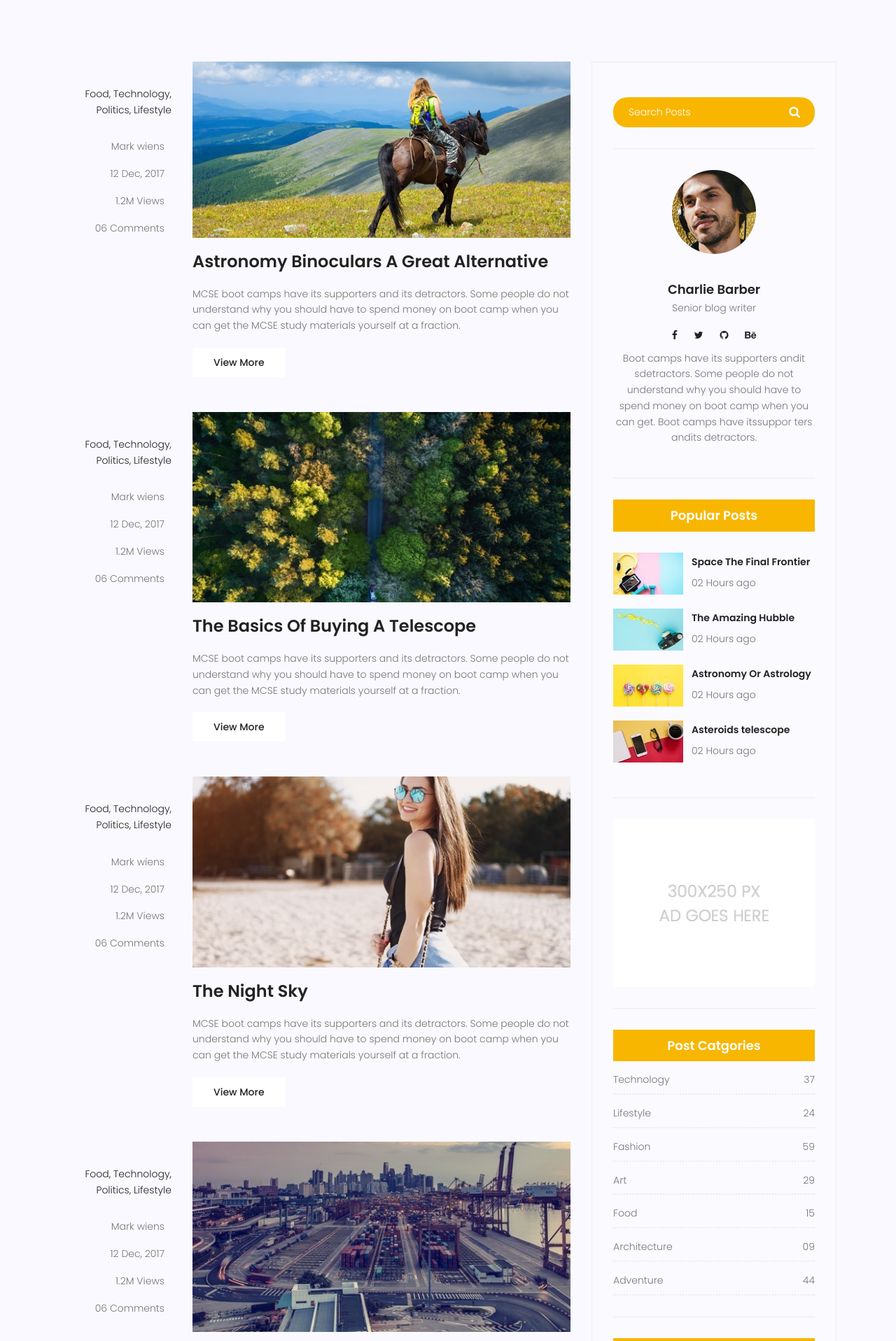
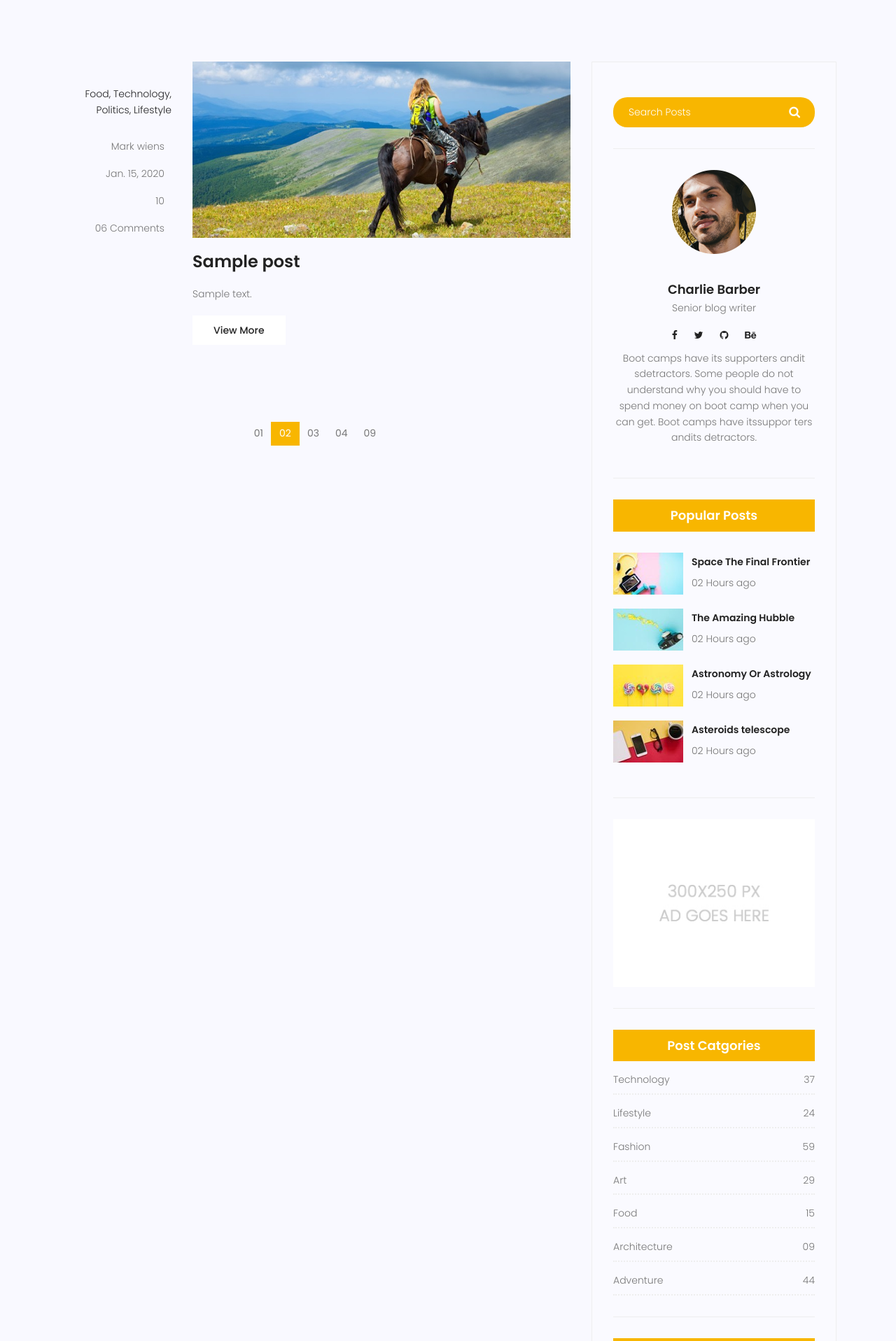
Before and after one commit to Navideyar/mysite, a Django app: page /blog/ in a window 1280 px wide. Shown: the part 994-2911 px from the top of the page at 70% size. Run offline with Django 4.2, Linux system fonts and the light colour scheme; tables that the repository leaves empty hold one stand-in row (values such as "Sample post"); some libraries are stand-ins or nearby versions.

Commit message:
model data in templates
Displaying model data in templates

```diff
--- a/blog/urls.py
+++ b/blog/urls.py
@@ -7,4 +7,5 @@ app_name = 'blog'
 urlpatterns = [
     path('', blog_view , name = 'index'),
     path('single', blog_single , name = 'single'),
+    path('test', test , name = 'test'),
 ]
--- a/blog/views.py
+++ b/blog/views.py
@@ -1,8 +1,19 @@
 from django.shortcuts import render
+from blog.models import Post
+
 
 # Create your views here.
-def blog_view (request) :
-       return render(request,'blog/blog-home.html')
+def blog_view(request):
+    posts = Post.objects.filter(status=1)
+    context = {"posts": posts}
+    return render(request, "blog/blog-home.html", context)
 
-def blog_single (request) :
-       return render(request,'blog/blog-single.html')
+
+def blog_single(request):
+    return render(request, "blog/blog-single.html")
+
+
+def test(request):
+    posts = Post.objects.all()
+    context = {"posts": posts}
+    return render(request, "test.html", context)
--- a/templates/blog/blog-home.html
+++ b/templates/blog/blog-home.html
@@ -1,18 +1,14 @@
-{% extends 'base.html' %}
-{% load static %}
-{% block content %}
+{% extends 'base.html' %} {% load static %} {% block content %}
 <!-- start banner Area -->
 <section class="banner-area relative blog-home-banner" id="home">
   <div class="overlay overlay-bg"></div>
   <div class="container">
     <div class="row d-flex align-items-center justify-content-center">
       <div class="about-content blog-header-content col-lg-12">
-							<h1 class="text-white">
-								Dude You’re Getting
-								a Telescope
-							</h1>
+        <h1 class="text-white">Dude You’re Getting a Telescope</h1>
         <p class="text-white">
-								There is a moment in the life of any aspiring astronomer that it is time to buy that first
+          There is a moment in the life of any aspiring astronomer that it is
+          time to buy that first
         </p>
       </div>
     </div>
@@ -21,7 +17,7 @@
 <!-- End banner Area -->
 
 <!-- Start top-category-widget Area -->
-			<section class="top-category-widget-area pt-90 pb-90 ">
+<section class="top-category-widget-area pt-90 pb-90">
   <div class="container">
     <div class="row">
       <div class="col-lg-4">
@@ -30,10 +26,16 @@
             <div class="overlay overlay-bg"></div>
             <a href="#" target="_blank">
               <div class="thumb">
-								  		 <img class="content-image img-fluid d-block mx-auto" src="{% static 'img/blog/cat-widget1.jpg' %}" alt="">
+                <img
+                  class="content-image img-fluid d-block mx-auto"
+                  src="{% static 'img/blog/cat-widget1.jpg' %}"
+                  alt=""
+                />
               </div>
               <div class="content-details">
-								        <h4 class="content-title mx-auto text-uppercase">Social life</h4>
+                <h4 class="content-title mx-auto text-uppercase">
+                  Social life
+                </h4>
                 <span></span>
                 <p>Enjoy your social life together</p>
               </div>
@@ -47,7 +49,11 @@
             <div class="overlay overlay-bg"></div>
             <a href="#" target="_blank">
               <div class="thumb">
-								  		 <img class="content-image img-fluid d-block mx-auto" src="{% static 'img/blog/cat-widget2.jpg' %}" alt="">
+                <img
+                  class="content-image img-fluid d-block mx-auto"
+                  src="{% static 'img/blog/cat-widget2.jpg' %}"
+                  alt=""
+                />
               </div>
               <div class="content-details">
                 <h4 class="content-title mx-auto text-uppercase">Politics</h4>
@@ -64,7 +70,11 @@
             <div class="overlay overlay-bg"></div>
             <a href="#" target="_blank">
               <div class="thumb">
-								  		 <img class="content-image img-fluid d-block mx-auto" src="{% static 'img/blog/cat-widget3.jpg' %}" alt="">
+                <img
+                  class="content-image img-fluid d-block mx-auto"
+                  src="{% static 'img/blog/cat-widget3.jpg' %}"
+                  alt=""
+                />
               </div>
               <div class="content-details">
                 <h4 class="content-title mx-auto text-uppercase">Food</h4>
@@ -85,84 +95,7 @@
   <div class="container">
     <div class="row">
       <div class="col-lg-8 posts-list">
-							<div class="single-post row">
-								<div class="col-lg-3  col-md-3 meta-details">
-									<ul class="tags">
-										<li><a href="#">Food,</a></li>
-										<li><a href="#">Technology,</a></li>
-										<li><a href="#">Politics,</a></li>
-										<li><a href="#">Lifestyle</a></li>
-									</ul>
-									<div class="user-details row">
-										<p class="user-name col-lg-12 col-md-12 col-6"><a href="#">Mark wiens</a> <span class="lnr lnr-user"></span></p>
-										<p class="date col-lg-12 col-md-12 col-6"><a href="#">12 Dec, 2017</a> <span class="lnr lnr-calendar-full"></span></p>
-										<p class="view col-lg-12 col-md-12 col-6"><a href="#">1.2M Views</a> <span class="lnr lnr-eye"></span></p>
-										<p class="comments col-lg-12 col-md-12 col-6"><a href="#">06 Comments</a> <span class="lnr lnr-bubble"></span></p>
-									</div>
-								</div>
-								<div class="col-lg-9 col-md-9 ">
-									<div class="feature-img">
-										<img class="img-fluid" src="{% static 'img/blog/feature-img1.jpg' %}" alt="">
-									</div>
-									<a class="posts-title" href="blog-single.html"><h3>Astronomy Binoculars A Great Alternative</h3></a>
-									<p class="excert">
-										MCSE boot camps have its supporters and its detractors. Some people do not understand why you should have to spend money on boot camp when you can get the MCSE study materials yourself at a fraction.
-									</p>
-									<a href="blog-single.html" class="primary-btn">View More</a>
-								</div>
-							</div>
-							<div class="single-post row">
-								<div class="col-lg-3  col-md-3 meta-details">
-									<ul class="tags">
-										<li><a href="#">Food,</a></li>
-										<li><a href="#">Technology,</a></li>
-										<li><a href="#">Politics,</a></li>
-										<li><a href="#">Lifestyle</a></li>
-									</ul>
-									<div class="user-details row">
-										<p class="user-name col-lg-12 col-md-12 col-6"><a href="#">Mark wiens</a> <span class="lnr lnr-user"></span></p>
-										<p class="date col-lg-12 col-md-12 col-6"><a href="#">12 Dec, 2017</a> <span class="lnr lnr-calendar-full"></span></p>
-										<p class="view col-lg-12 col-md-12 col-6"><a href="#">1.2M Views</a> <span class="lnr lnr-eye"></span></p>
-										<p class="comments col-lg-12 col-md-12 col-6"><a href="#">06 Comments</a> <span class="lnr lnr-bubble"></span></p>
-									</div>
-								</div>
-								<div class="col-lg-9 col-md-9 ">
-									<div class="feature-img">
-										<img class="img-fluid" src="{% static 'img/blog/feature-img2.jpg' %}" alt="">
-									</div>
-									<a class="posts-title" href="blog-single.html"><h3>The Basics Of Buying A Telescope</h3></a>
-									<p class="excert">
-										MCSE boot camps have its supporters and its detractors. Some people do not understand why you should have to spend money on boot camp when you can get the MCSE study materials yourself at a fraction.
-									</p>
-									<a href="blog-single.html" class="primary-btn">View More</a>
-								</div>
-							</div>
-							<div class="single-post row">
-								<div class="col-lg-3  col-md-3 meta-details">
-									<ul class="tags">
-										<li><a href="#">Food,</a></li>
-										<li><a href="#">Technology,</a></li>
-										<li><a href="#">Politics,</a></li>
-										<li><a href="#">Lifestyle</a></li>
-									</ul>
-									<div class="user-details row">
-										<p class="user-name col-lg-12 col-md-12 col-6"><a href="#">Mark wiens</a> <span class="lnr lnr-user"></span></p>
-										<p class="date col-lg-12 col-md-12 col-6"><a href="#">12 Dec, 2017</a> <span class="lnr lnr-calendar-full"></span></p>
-										<p class="view col-lg-12 col-md-12 col-6"><a href="#">1.2M Views</a> <span class="lnr lnr-eye"></span></p>
-										<p class="comments col-lg-12 col-md-12 col-6"><a href="#">06 Comments</a> <span class="lnr lnr-bubble"></span></p>
-									</div>
-								</div>
-								<div class="col-lg-9 col-md-9">
-									<div class="feature-img">
-										<img class="img-fluid" src="{% static 'img/blog/feature-img4.jpg' %}" alt="">
-									</div>
-									<a class="posts-title" href="blog-single.html"><h3>The Night Sky</h3></a>
-									<p class="excert">
-										MCSE boot camps have its supporters and its detractors. Some people do not understand why you should have to spend money on boot camp when you can get the MCSE study materials yourself at a fraction.
-									</p>
-									<a href="blog-single.html" class="primary-btn">View More</a>
-								</div>
-							</div>
+		{% for post in posts %}
         <div class="single-post row">
           <div class="col-lg-3 col-md-3 meta-details">
             <ul class="tags">
@@ -172,23 +105,40 @@
               <li><a href="#">Lifestyle</a></li>
             </ul>
             <div class="user-details row">
-										<p class="user-name col-lg-12 col-md-12 col-6"><a href="#">Mark wiens</a> <span class="lnr lnr-user"></span></p>
-										<p class="date col-lg-12 col-md-12 col-6"><a href="#">12 Dec, 2017</a> <span class="lnr lnr-calendar-full"></span></p>
-										<p class="view col-lg-12 col-md-12 col-6"><a href="#">1.2M Views</a> <span class="lnr lnr-eye"></span></p>
-										<p class="comments col-lg-12 col-md-12 col-6"><a href="#">06 Comments</a> <span class="lnr lnr-bubble"></span></p>
+              <p class="user-name col-lg-12 col-md-12 col-6">
+                <a href="#">Mark wiens</a> <span class="lnr lnr-user"></span>
+              </p>
+              <p class="date col-lg-12 col-md-12 col-6">
+                <a href="#">{{post.published_date}}</a>
+                <span class="lnr lnr-calendar-full"></span>
+              </p>
+              <p class="view col-lg-12 col-md-12 col-6">
+                <a href="#">{{post.counted_views}}</a> <span class="lnr lnr-eye"></span>
+              </p>
+              <p class="comments col-lg-12 col-md-12 col-6">
+                <a href="#">06 Comments</a> <span class="lnr lnr-bubble"></span>
+              </p>
             </div>
           </div>
           <div class="col-lg-9 col-md-9">
             <div class="feature-img">
-										<img class="img-fluid" src="{% static 'img/blog/feature-img5.jpg' %}" alt="">
+              <img
+                class="img-fluid"
+                src="{% static 'img/blog/feature-img1.jpg' %}"
+                alt=""
+              />
             </div>
-									<a class="posts-title" href="blog-single.html"><h3>Telescopes 101</h3></a>
+            <a class="posts-title" href="blog-single.html"
+              ><h3>{{post.title}}</h3></a
+            >
             <p class="excert">
-										MCSE boot camps have its supporters and its detractors. Some people do not understand why you should have to spend money on boot camp when you can get the MCSE study materials yourself at a fraction.
+              {{post.content}}
             </p>
             <a href="blog-single.html" class="primary-btn">View More</a>
           </div>
         </div>
+		{% endfor %}
+
         <nav class="blog-pagination justify-content-center d-flex">
           <ul class="pagination">
             <li class="page-item">
@@ -199,7 +149,9 @@
               </a>
             </li>
             <li class="page-item"><a href="#" class="page-link">01</a></li>
-		                            <li class="page-item active"><a href="#" class="page-link">02</a></li>
+            <li class="page-item active">
+              <a href="#" class="page-link">02</a>
+            </li>
             <li class="page-item"><a href="#" class="page-link">03</a></li>
             <li class="page-item"><a href="#" class="page-link">04</a></li>
             <li class="page-item"><a href="#" class="page-link">09</a></li>
@@ -217,24 +169,39 @@
         <div class="widget-wrap">
           <div class="single-sidebar-widget search-widget">
             <form class="search-form" action="#">
-			                            <input placeholder="Search Posts" name="search" type="text" onfocus="this.placeholder = ''" onblur="this.placeholder = 'Search Posts'" >
+              <input
+                placeholder="Search Posts"
+                name="search"
+                type="text"
+                onfocus="this.placeholder = ''"
+                onblur="this.placeholder = 'Search Posts'"
+              />
               <button type="submit"><i class="fa fa-search"></i></button>
             </form>
           </div>
           <div class="single-sidebar-widget user-info-widget">
-									<img src="{% static 'img/blog/user-info.png" alt="">
+            <img src="{% static 'img/blog/user-info.png" alt="" />
             <a href="#"><h4>Charlie Barber</h4></a>
-									<p>
-										Senior blog writer
-									</p>
+            <p>Senior blog writer</p>
             <ul class="social-links">
-										<li><a href="#"><i class="fa fa-facebook"></i></a></li>
-										<li><a href="#"><i class="fa fa-twitter"></i></a></li>
-										<li><a href="#"><i class="fa fa-github"></i></a></li>
-										<li><a href="#"><i class="fa fa-behance"></i></a></li>
+              <li>
+                <a href="#"><i class="fa fa-facebook"></i></a>
+              </li>
+              <li>
+                <a href="#"><i class="fa fa-twitter"></i></a>
+              </li>
+              <li>
+                <a href="#"><i class="fa fa-github"></i></a>
+              </li>
+              <li>
+                <a href="#"><i class="fa fa-behance"></i></a>
+              </li>
             </ul>
             <p>
-										Boot camps have its supporters andit sdetractors. Some people do not understand why you should have to spend money on boot camp when you can get. Boot camps have itssuppor ters andits detractors.
+              Boot camps have its supporters andit sdetractors. Some people do
+              not understand why you should have to spend money on boot camp
+              when you can get. Boot camps have itssuppor ters andits
+              detractors.
             </p>
           </div>
           <div class="single-sidebar-widget popular-post-widget">
@@ -242,16 +209,26 @@
             <div class="popular-post-list">
               <div class="single-post-list d-flex flex-row align-items-center">
                 <div class="thumb">
-												<img class="img-fluid" src="{% static 'img/blog/pp1.jpg' %}" alt="">
+                  <img
+                    class="img-fluid"
+                    src="{% static 'img/blog/pp1.jpg' %}"
+                    alt=""
+                  />
                 </div>
                 <div class="details">
-												<a href="blog-single.html"><h6>Space The Final Frontier</h6></a>
+                  <a href="blog-single.html"
+                    ><h6>Space The Final Frontier</h6></a
+                  >
                   <p>02 Hours ago</p>
                 </div>
               </div>
               <div class="single-post-list d-flex flex-row align-items-center">
                 <div class="thumb">
-												<img class="img-fluid" src="{% static 'img/blog/pp2.jpg' %}" alt="">
+                  <img
+                    class="img-fluid"
+                    src="{% static 'img/blog/pp2.jpg' %}"
+                    alt=""
+                  />
                 </div>
                 <div class="details">
                   <a href="blog-single.html"><h6>The Amazing Hubble</h6></a>
@@ -260,7 +237,11 @@
               </div>
               <div class="single-post-list d-flex flex-row align-items-center">
                 <div class="thumb">
-												<img class="img-fluid" src="{% static 'img/blog/pp3.jpg' %}" alt="">
+                  <img
+                    class="img-fluid"
+                    src="{% static 'img/blog/pp3.jpg' %}"
+                    alt=""
+                  />
                 </div>
                 <div class="details">
                   <a href="blog-single.html"><h6>Astronomy Or Astrology</h6></a>
@@ -269,7 +250,11 @@
               </div>
               <div class="single-post-list d-flex flex-row align-items-center">
                 <div class="thumb">
-												<img class="img-fluid" src="{% static 'img/blog/pp4.jpg' %}" alt="">
+                  <img
+                    class="img-fluid"
+                    src="{% static 'img/blog/pp4.jpg' %}"
+                    alt=""
+                  />
                 </div>
                 <div class="details">
                   <a href="blog-single.html"><h6>Asteroids telescope</h6></a>
@@ -279,7 +264,12 @@
             </div>
           </div>
           <div class="single-sidebar-widget ads-widget">
-									<a href="#"><img class="img-fluid" src="{% static 'img/blog/ads-banner.jpg' %}" alt=""></a>
+            <a href="#"
+              ><img
+                class="img-fluid"
+                src="{% static 'img/blog/ads-banner.jpg' %}"
+                alt=""
+            /></a>
           </div>
           <div class="single-sidebar-widget post-category-widget">
             <h4 class="category-title">Post Catgories</h4>
@@ -331,24 +321,30 @@
           <div class="single-sidebar-widget newsletter-widget">
             <h4 class="newsletter-title">Newsletter</h4>
             <p>
-										Here, I focus on a range of items and features that we use in life without
-										giving them a second thought.
+              Here, I focus on a range of items and features that we use in life
+              without giving them a second thought.
             </p>
             <div class="form-group d-flex flex-row">
               <div class="col-autos">
                 <div class="input-group">
                   <div class="input-group-prepend">
-									          <div class="input-group-text"><i class="fa fa-envelope" aria-hidden="true"></i>
+                    <div class="input-group-text">
+                      <i class="fa fa-envelope" aria-hidden="true"></i>
                     </div>
                   </div>
-									        <input type="text" class="form-control" id="inlineFormInputGroup" placeholder="Enter email" onfocus="this.placeholder = ''" onblur="this.placeholder = 'Enter email'" >
+                  <input
+                    type="text"
+                    class="form-control"
+                    id="inlineFormInputGroup"
+                    placeholder="Enter email"
+                    onfocus="this.placeholder = ''"
+                    onblur="this.placeholder = 'Enter email'"
+                  />
                 </div>
               </div>
               <a href="#" class="bbtns">Subcribe</a>
             </div>
-									<p class="text-bottom">
-										You can unsubscribe at any time
-									</p>
+            <p class="text-bottom">You can unsubscribe at any time</p>
           </div>
           <div class="single-sidebar-widget tag-cloud-widget">
             <h4 class="tagcloud-title">Tag Clouds</h4>
--- a/website/urls.py
+++ b/website/urls.py
@@ -8,5 +8,4 @@ urlpatterns = [
     path('', home , name = 'home'),
     path('about/', about , name = 'about'),
     path('contact/', contact , name = 'contact' ),
-    path('test/', test_view , name = 'test' ),
 ]
```
Also changed, not shown: templates/test.html (+6 -1 lines). Lines whose indentation alone changed are shown as unchanged.
